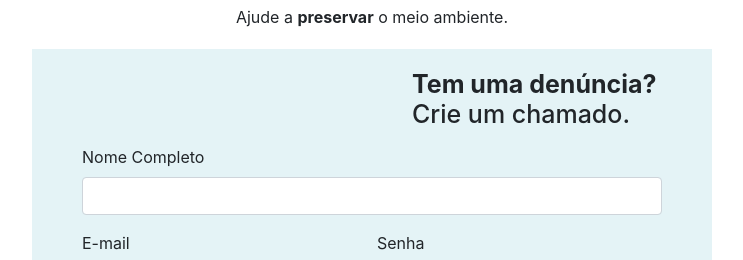
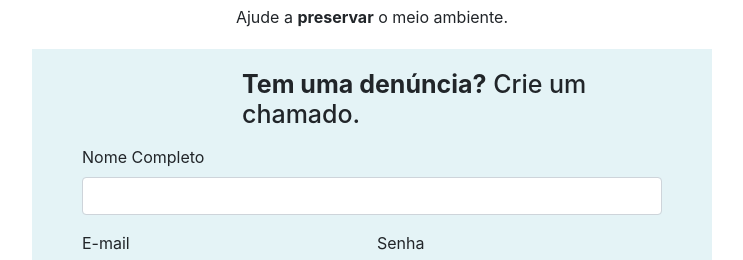
Before and after one commit to leticiams/soscerrado, a plain HTML site: page prototipo/index.html in a window 1280 px wide. Shown: the part 478-738 px from the top of the page, without its empty margins (268-1011 px from the left). Drawn offline with nearby package versions, Linux system fonts and the light colour scheme; a script that the page names is missing.

Commit message:
ajustando alinhamento index

```diff
--- a/prototipo/index.html
+++ b/prototipo/index.html
@@ -16,7 +16,7 @@
 
     <div class="rounded-lg;" style="background-color: #e4f3f6; align-self: center; margin: 20px 300px;">
         <ul>
-            <h1 style="font-size: 25px; padding: 20px 20px 0px 20px; margin-left: 320px;"><b>Tem uma denúncia?</b> Crie um chamado.</h1>
+            <h1 style="font-size: 25px; padding: 20px 20px 0px 20px; margin-left: 150px;"><b>Tem uma denúncia?</b> Crie um chamado.</h1>
         </ul>
         <form style="padding: 0px 50px;">
           <div class="form-group">
```
